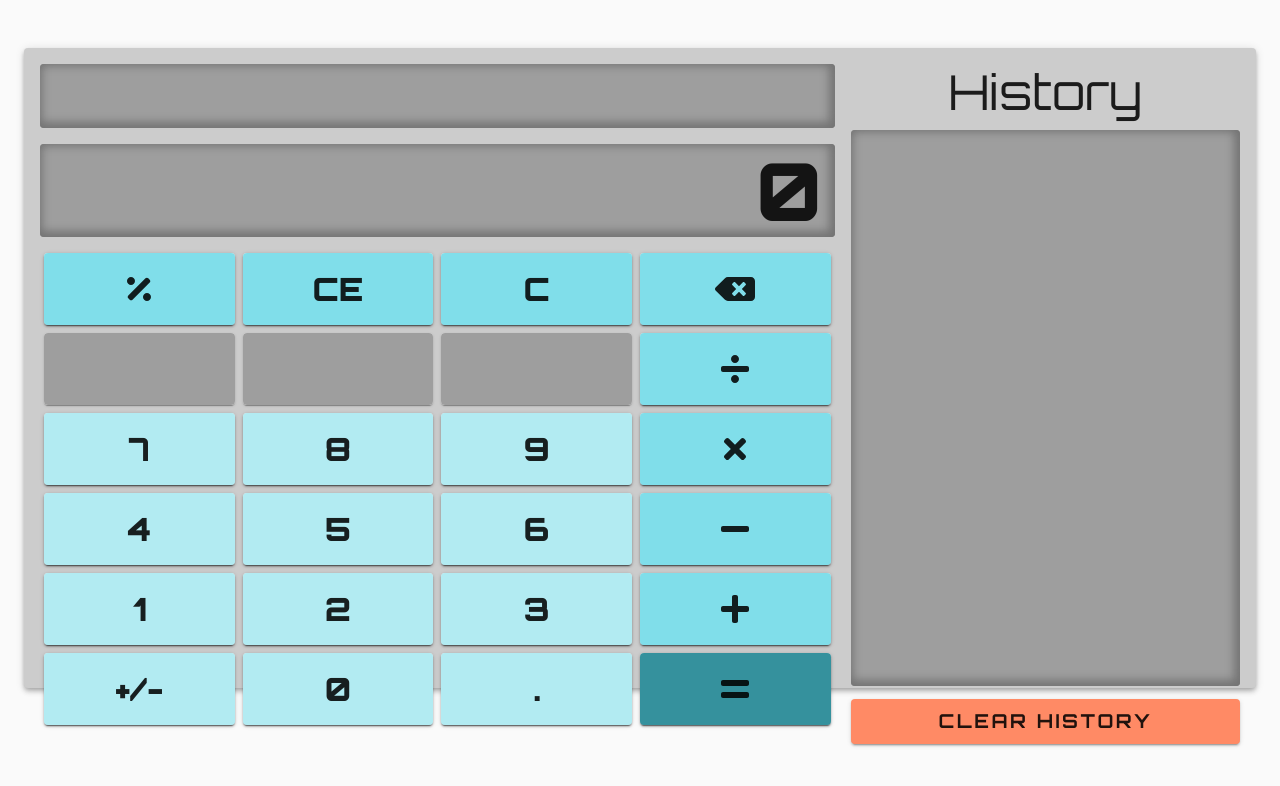
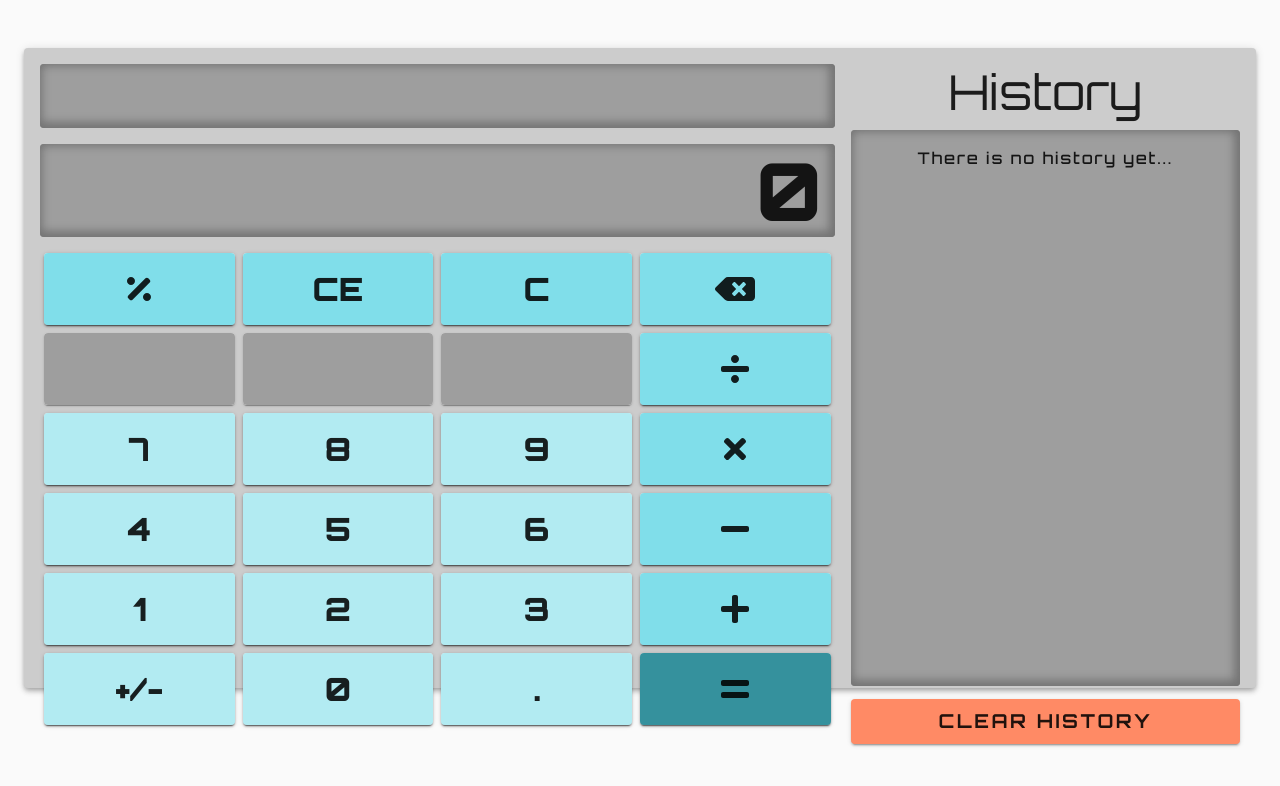
Before and after one commit to Spencer-Sch/Calculator_2.0, a React (Create React App) app: page / in a window 1280 px wide. Shown: the top 786 px of the page. Built offline with nearby package versions, Linux system fonts and the light colour scheme.

Commit message:
See README Day 16 Update 2

```diff
--- a/src/components/HistoryCardArea.js
+++ b/src/components/HistoryCardArea.js
@@ -1,4 +1,4 @@
-import { Grid, makeStyles } from '@material-ui/core';
+import { Grid, makeStyles, Typography } from '@material-ui/core';
 import HistoryCard from './HistoryCard';
 import React from 'react';
 import { grey } from '@material-ui/core/colors';
@@ -8,6 +8,13 @@ const useStyles = makeStyles((theme) => ({
   ul: {
     margin: '0',
     padding: '0',
+  },
+  typographyGrid: {
+    paddingTop: '1rem',
+  },
+  typography: {
+    fontWeight: 500,
+    letterSpacing: '0.11rem',
   },
   grid: {
     height: '84%',
@@ -32,9 +39,24 @@ const HistoryCardArea = () => {
     />
   ));
 
+  const placeholder = (
+    <Grid item xs={12} className={classes.typographyGrid}>
+      <Typography className={classes.typography} align="center" variant="body1">
+        There is no history yet...
+      </Typography>
+    </Grid>
+  );
+
+  const content =
+    historyCards.length > 0 ? (
+      <ul className={classes.ul}>{historyCards}</ul>
+    ) : (
+      placeholder
+    );
+
   return (
     <Grid item xs={12} className={classes.grid}>
-      <ul className={classes.ul}>{historyCards}</ul>
+      {content}
     </Grid>
   );
 };
```
Also changed, not shown: 1 other file (tests, documents, lock files or other folders).
